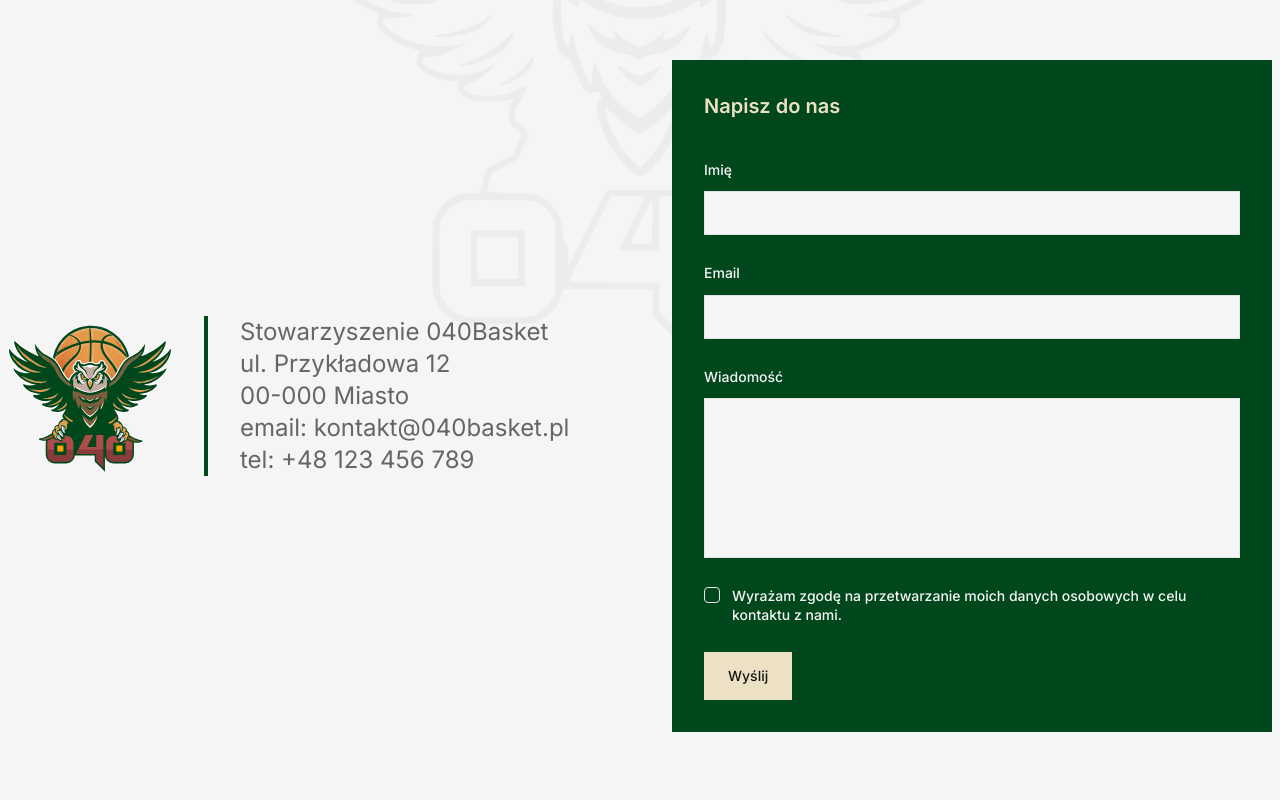
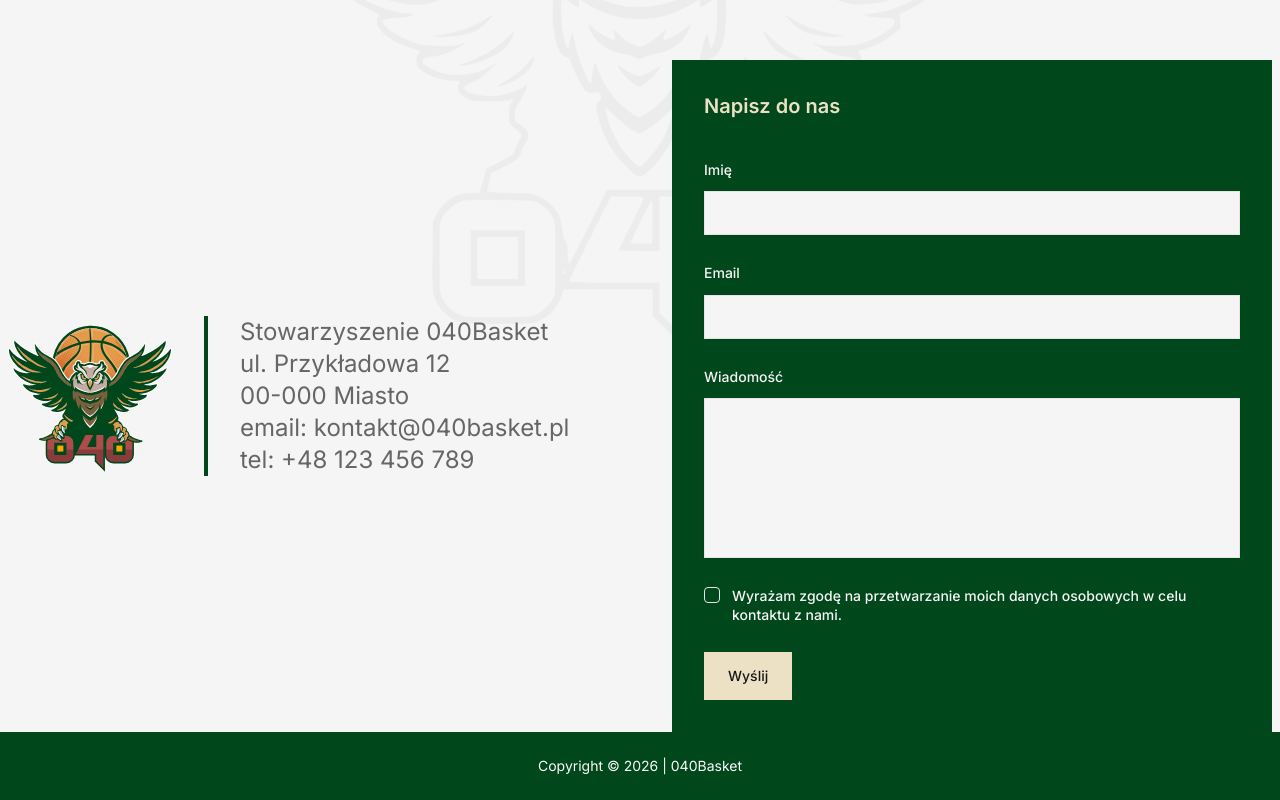
Before and after one commit to kwiatkowskijan/040basket-website, a Next.js app: page /kontakt in a window 1280 px wide. Shown: the part 340-1140 px from the top of the page. Before the commit the page ends 1072 px from the top, so only its background shows below. Built offline with nearby package versions, Linux system fonts and the light colour scheme.

Commit message:
feat(Layout): added footer

```diff
--- a/app/(main)/layout.tsx
+++ b/app/(main)/layout.tsx
@@ -1,4 +1,5 @@
 import Header from "@/components/layout/header";
+import Footer from "@/components/layout/footer";
 
 export default function LandingLayout({
   children,
@@ -8,7 +9,8 @@ export default function LandingLayout({
   return (
     <>
       <Header />
-      {children}
+      <main className="min-h-dvh">{children}</main>
+      <Footer />
     </>
   );
 }
--- a/app/(main)/page.tsx
+++ b/app/(main)/page.tsx
@@ -6,12 +6,12 @@ import PartnersSection from "@/components/sections/partners-section";
 
 export default function Home() {
   return (
-    <main>
+    <>
       <HeroSection />
       <AboutEventSection />
       <RegisterTeamSection />
       <LastNewsSection />
       <PartnersSection />
-    </main>
+    </>
   );
 }
--- a/app/(sub-page)/aktualnosci/[slug]/page.tsx
+++ b/app/(sub-page)/aktualnosci/[slug]/page.tsx
@@ -35,7 +35,7 @@ export default async function Post({
   const safeHtml = DOMPurify.sanitize(post.content);
 
   return (
-    <main>
+    <>
       <section className="container w-full mx-auto min-h-100">
         <div className="w-full px-2 mx-auto my-8 lg:w-3/4 lg:px-0">
           <a
@@ -67,6 +67,6 @@ export default async function Post({
           <div dangerouslySetInnerHTML={{ __html: safeHtml }} />
         </div>
       </section>
-    </main>
+    </>
   );
 }
--- a/app/(sub-page)/aktualnosci/page.tsx
+++ b/app/(sub-page)/aktualnosci/page.tsx
@@ -29,16 +29,16 @@ export default async function Posts() {
   }));
 
   return (
-    <main>
+    <>
       <BackgroundLogo />
       <PageTitle />
-      <section className="w-full container mx-auto min-h-100">
+      <section className="w-full container mx-auto">
         <div className="w-full grid grid-cols-1 md:grid-cols-2 lg:grid-cols-3 px-2 lg:px-0 gap-8">
           {posts.map((post) => (
             <Post key={post.slug} post={post} />
           ))}
         </div>
       </section>
-    </main>
+    </>
   );
 }
--- a/app/(sub-page)/layout.tsx
+++ b/app/(sub-page)/layout.tsx
@@ -1,4 +1,5 @@
 import Header from "@/components/layout/header";
+import Footer from "@/components/layout/footer";
 
 export default function MainLayout({
   children,
@@ -8,7 +9,8 @@ export default function MainLayout({
   return (
     <>
       <Header forceSolid />
-      {children}
+      <main className="min-h-dvh">{children}</main>
+      <Footer />
     </>
   );
 }
--- a/app/layout.tsx
+++ b/app/layout.tsx
@@ -31,7 +31,7 @@ export default function RootLayout({
   return (
     <html lang="pl">
       <body
-        className={`${fontSans.variable} ${fontHeading.variable} ${fontMono.variable} antialiased`}
+        className={`${fontSans.variable} ${fontHeading.variable} ${fontMono.variable} antialiased min-h-dvh`}
       >
         {children}
       </body>
--- /dev/null
+++ b/components/layout/footer.tsx
@@ -0,0 +1,9 @@
+export default function Footer() {
+  return (
+    <footer className="w-full bg-primary py-6 text-primary-foreground">
+      <div className="container mx-auto px-4 text-center text-sm lg:px-0">
+        <p>Copyright &copy; 2026 | 040Basket</p>
+      </div>
+    </footer>
+  );
+}
--- a/components/sections/background-logo.tsx
+++ b/components/sections/background-logo.tsx
@@ -7,7 +7,8 @@ export default function BackgroundLogo() {
       alt="Kontakt"
       width={1920}
       height={1080}
-      className="w-full absolute -z-10"
+      sizes="100vw"
+      className="absolute inset-x-0 top-0 -z-10 mx-auto h-auto w-full max-h-dvh object-contain"
     />
   );
 }
```
